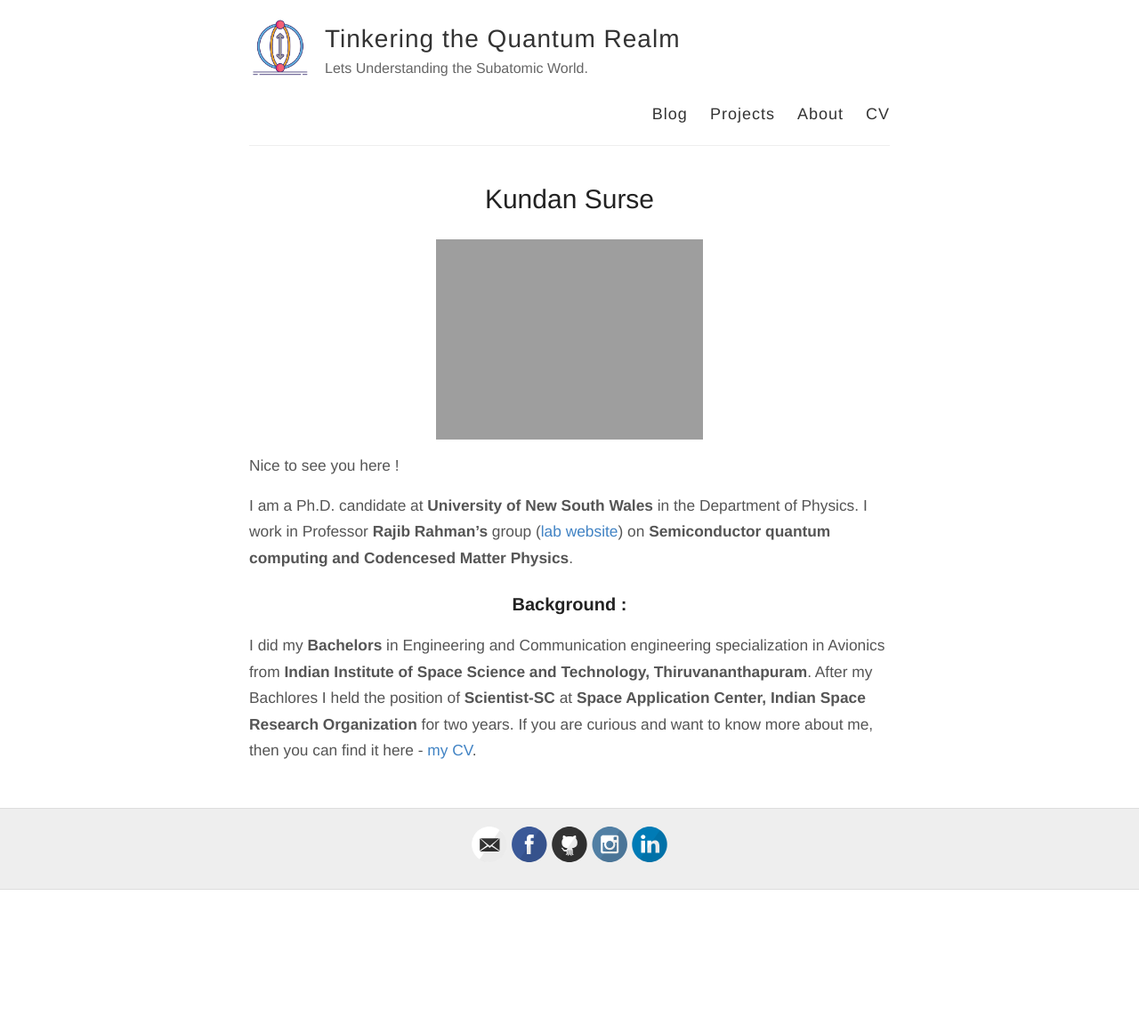
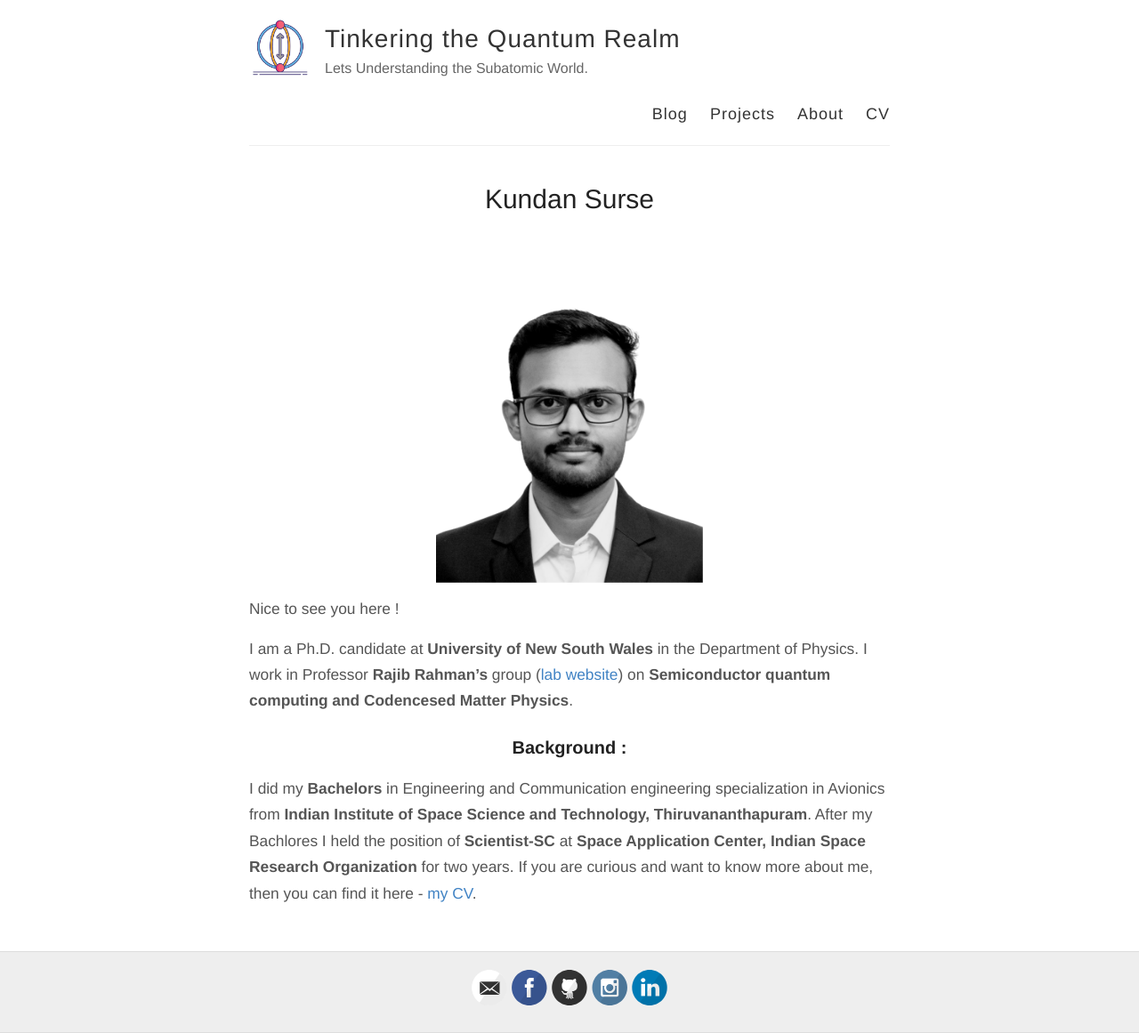
Before and after one commit to KundanSurse/KundanSurse.github.io, a Jekyll site: the page built from about.md, in a window 1280 px wide. Shown: the whole page at 89% size. Built offline with Jekyll 4.4.1, drawn with Linux system fonts in a browser that asks for light colours; some web fonts are replaced; before the commit the page ends 1000 px from its top, so only the background shows below that.

Commit message:
Update about.md

```diff
--- a/about.md
+++ b/about.md
@@ -4,7 +4,7 @@
 permalink: /about/
 ---
 
-![Me]({{ site.url }}/assets/images/MyPhoto_2.jpg){:width="300px"}
+![Me]({{ site.url }}/assets/images/MyPhoto_2.png){:width="300px"}
 
 Nice to see you here !
 
```
